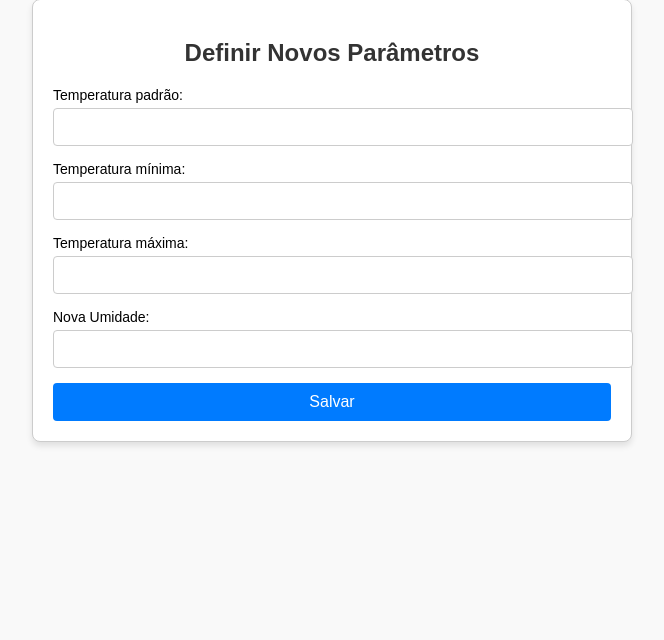
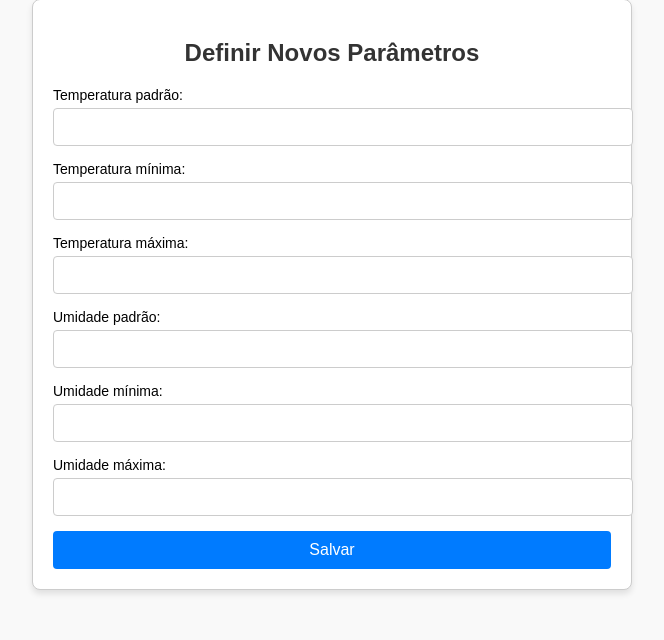
Before and after one commit to guilhermealano/project-temperature-humidity, a Flask app: page / in a window 1280 px wide. Shown: the part 496-1136 px from the top of the page, without its empty margins (308-972 px from the left). Before the commit the page ends 942 px from the top, so only its background shows below. Run offline with Flask 3, Linux system fonts and the light colour scheme; data that the repository does not hold is empty; some libraries are stand-ins or nearby versions.

Commit message:
feat: inset new data

```diff
--- a/app.py
+++ b/app.py
@@ -47,15 +47,17 @@ def index():
 @app.route('/set_params', methods=['POST'])
 def set_params():
     new_temp = request.form['temperature']
-    new_humidity = request.form['humidity']
     new_temp_min = request.form['temp_min']
     new_temp_max = request.form['temp_max']
+    new_humidity = request.form['humidity']
+    new_humi_min = request.form['humi_min']
+    new_humi_max = request.form['humi_max']
     conn = connect_db()
     if conn:
         with conn.cursor() as cursor:
             cursor.execute(
-                "INSERT INTO sensor_param (desired_temperature, desired_humidity, desired_temp_min, desired_temp_max, timestamp) VALUES (%s, %s, %s, %s, %s)",
-                (new_temp, new_humidity, new_temp_min, new_temp_max, datetime.now(local_timezone)),
+                "INSERT INTO sensor_param (desired_temperature, desired_humidity, desired_temp_min, desired_temp_max, desired_humi_min, desired_humi_max, timestamp) VALUES (%s, %s, %s, %s, %s, %s, %s)",
+                (new_temp, new_humidity, new_temp_min, new_temp_max, new_humi_min, new_humi_max, datetime.now(local_timezone)),
             )
             conn.commit()
         conn.close()
--- a/templates/index.html
+++ b/templates/index.html
@@ -143,8 +143,12 @@
                         <input type="number" name="temp_min" step="0.1" required>
                         <label for="temp_max">Temperatura máxima:</label>
                         <input type="number" name="temp_max" step="0.1" required>
-                        <label for="humidity">Nova Umidade:</label>
+                        <label for="humidity">Umidade padrão:</label>
                         <input type="number" name="humidity" step="0.1" required>
+                        <label for="humi_min">Umidade mínima:</label>
+                        <input type="number" name="humi_min" step="0.1" required>
+                        <label for="humi_max">Umidade máxima:</label>
+                        <input type="number" name="humi_max" step="0.1" required>
                         <button type="submit">Salvar</button>
                     </form>
                 </div>
```
